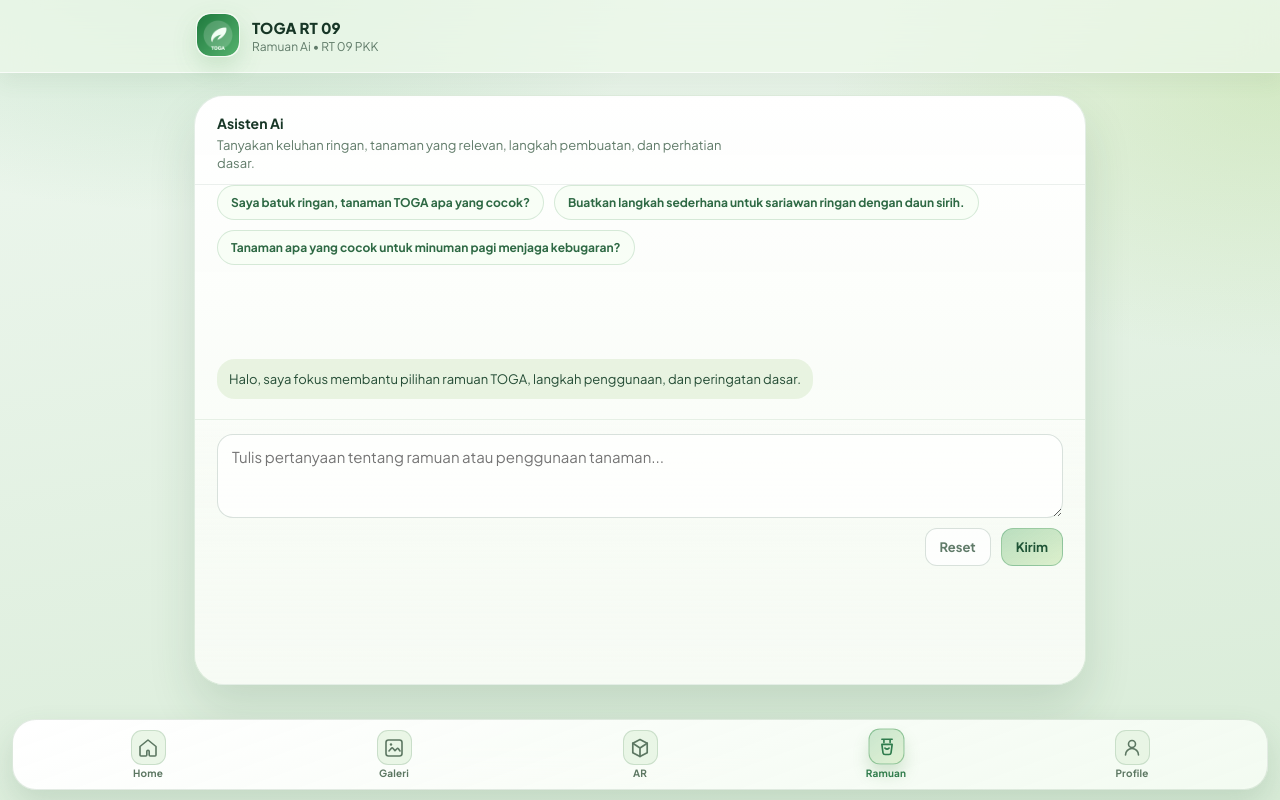
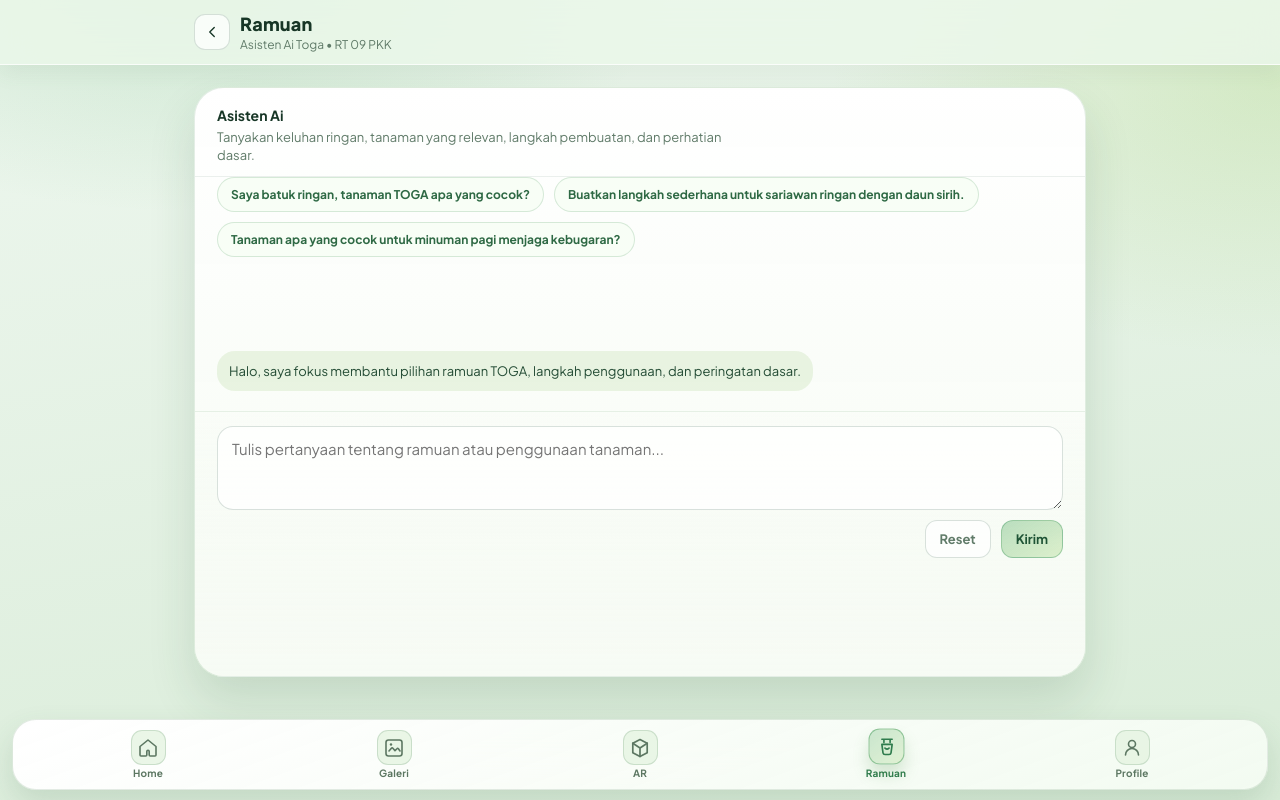
Before and after one commit to taqin98/toga-tanaman, a website: page ramuan.html in a window 1280 px wide. Drawn offline with Linux system fonts and the light colour scheme.

Commit message:
[changed] update header ramuan.html

```diff
--- a/ramuan.html
+++ b/ramuan.html
@@ -2,11 +2,17 @@
 <html lang="id">
   <head>
     <meta charset="utf-8" />
-  <meta name="viewport" content="width=device-width, initial-scale=1, viewport-fit=cover" />
-  <meta name="description" content="Kumpulan ramuan TOGA, tutorial sederhana, dan langkah penggunaan tanaman obat keluarga." />
+    <meta
+      name="viewport"
+      content="width=device-width, initial-scale=1, viewport-fit=cover"
+    />
+    <meta
+      name="description"
+      content="Kumpulan ramuan TOGA, tutorial sederhana, dan langkah penggunaan tanaman obat keluarga."
+    />
     <title>Ramuan TOGA RT 09</title>
     <meta name="theme-color" content="#1f7a3e" />
-  <meta name="mobile-web-app-capable" content="yes">
+    <meta name="mobile-web-app-capable" content="yes" />
     <meta name="apple-mobile-web-app-capable" content="yes" />
     <meta name="apple-mobile-web-app-status-bar-style" content="default" />
     <meta name="apple-mobile-web-app-title" content="TOGA" />
@@ -16,8 +22,20 @@
     <link rel="apple-touch-startup-image" href="assets/screenshots/install-mobile.png" />
     <link rel="preconnect" href="https://fonts.googleapis.com" />
     <link rel="preconnect" href="https://fonts.gstatic.com" crossorigin />
-  <link rel="preload" href="https://fonts.googleapis.com/css2?family=Plus+Jakarta+Sans:wght@400;500;700;800&display=swap" as="style" onload="this.onload=null;this.rel='stylesheet'" />
-  <noscript><link rel="stylesheet" href="https://fonts.googleapis.com/css2?family=Plus+Jakarta+Sans:wght@400;500;700;800&display=swap" /></noscript>
+    <link
+      rel="preload"
+      href="https://fonts.googleapis.com/css2?family=Plus+Jakarta+Sans:wght@400;500;700;800&display=swap"
+      as="style"
+      onload="
+        this.onload = null;
+        this.rel = 'stylesheet';
+      "
+    />
+    <noscript
+      ><link
+        rel="stylesheet"
+        href="https://fonts.googleapis.com/css2?family=Plus+Jakarta+Sans:wght@400;500;700;800&display=swap"
+    /></noscript>
     <script>
       (function () {
         var key = "toga:theme";
@@ -46,16 +64,73 @@
       }
     </style>
     <link rel="stylesheet" href="assets/style.css" />
+    <style>
+      .topbar {
+        position: sticky;
+        top: 0;
+        z-index: 20;
+        border-bottom: 1px solid rgba(255, 255, 255, 0.75);
+        background: rgba(235, 247, 233, 0.86);
+        backdrop-filter: blur(18px);
+        transition: background 0.26s ease, border-color 0.26s ease;
+      }
+      html[data-theme="dark"] .topbar {
+        border-bottom-color: rgba(166, 209, 181, 0.16);
+        background: rgba(12, 22, 16, 0.78);
+      }
+      .top-wrap {
+        max-width: 920px;
+        margin: 0 auto;
+        padding: 12px 14px;
+        display: flex;
+        align-items: center;
+        gap: 10px;
+      }
+      .back-btn {
+        width: 36px;
+        height: 36px;
+        border-radius: 11px;
+        border: 1px solid var(--line);
+        background: rgba(255, 255, 255, 0.72);
+        color: var(--text);
+        display: grid;
+        place-items: center;
+        text-decoration: none;
+      }
+      html[data-theme="dark"] .back-btn {
+        border-color: rgba(166, 209, 181, 0.3);
+        background: rgba(20, 34, 26, 0.92);
+        color: #d9efdf;
+      }
+      .title {
+        margin: 0;
+        font-size: 18px;
+        font-weight: 800;
+      }
+      .subtitle {
+        margin: 2px 0 0;
+        color: var(--muted);
+        font-size: 12px;
+      }
+    </style>
   </head>
   <body data-ai-chat-mode="page">
     <header class="topbar">
-    <div class="brand">
-      <div class="logo">
-        <img class="logo-mark" src="assets/icons/icon-192.png" alt="Logo TOGA" />
-      </div>
+      <div class="top-wrap">
+        <a class="back-btn" href="index.html" aria-label="Kembali ke Home">
+          <svg width="18" height="18" viewBox="0 0 24 24" fill="none">
+            <path
+              d="m15 6-6 6 6 6"
+              stroke="currentColor"
+              stroke-width="1.8"
+              stroke-linecap="round"
+              stroke-linejoin="round"
+            />
+          </svg>
+        </a>
         <div>
-        <div class="title">TOGA RT 09</div>
-        <div class="subtitle">Ramuan Ai • RT 09 PKK</div>
+          <h1 class="title">Ramuan</h1>
+          <p class="subtitle">Asisten Ai Toga • RT 09 PKK</p>
         </div>
       </div>
     </header>
@@ -70,7 +145,12 @@
           <a class="bottom-nav-link" href="index.html">
             <span class="bottom-nav-icon-wrap" aria-hidden="true">
               <svg class="bottom-nav-icon" viewBox="0 0 24 24" fill="none">
-              <path d="M4 10.5 12 4l8 6.5V19a1 1 0 0 1-1 1h-4.8a1 1 0 0 1-1-1v-3.5a1.2 1.2 0 0 0-2.4 0V19a1 1 0 0 1-1 1H5a1 1 0 0 1-1-1v-8.5Z" stroke="currentColor" stroke-width="1.6" stroke-linejoin="round"/>
+                <path
+                  d="M4 10.5 12 4l8 6.5V19a1 1 0 0 1-1 1h-4.8a1 1 0 0 1-1-1v-3.5a1.2 1.2 0 0 0-2.4 0V19a1 1 0 0 1-1 1H5a1 1 0 0 1-1-1v-8.5Z"
+                  stroke="currentColor"
+                  stroke-width="1.6"
+                  stroke-linejoin="round"
+                />
               </svg>
             </span>
             <span class="bottom-nav-label">Home</span>
@@ -80,9 +160,19 @@
           <a class="bottom-nav-link" href="gallery.html">
             <span class="bottom-nav-icon-wrap" aria-hidden="true">
               <svg class="bottom-nav-icon" viewBox="0 0 24 24" fill="none">
-              <path d="M4 6.5A2.5 2.5 0 0 1 6.5 4h11A2.5 2.5 0 0 1 20 6.5v11a2.5 2.5 0 0 1-2.5 2.5h-11A2.5 2.5 0 0 1 4 17.5v-11Z" stroke="currentColor" stroke-width="1.6"/>
-              <path d="m7 15 2.4-2.8a1 1 0 0 1 1.5-.03L13 14.7l1.9-2a1 1 0 0 1 1.5.02L18 15" stroke="currentColor" stroke-width="1.6" stroke-linecap="round" stroke-linejoin="round"/>
-              <circle cx="9" cy="8.5" r="1.2" fill="currentColor"/>
+                <path
+                  d="M4 6.5A2.5 2.5 0 0 1 6.5 4h11A2.5 2.5 0 0 1 20 6.5v11a2.5 2.5 0 0 1-2.5 2.5h-11A2.5 2.5 0 0 1 4 17.5v-11Z"
+                  stroke="currentColor"
+                  stroke-width="1.6"
+                />
+                <path
+                  d="m7 15 2.4-2.8a1 1 0 0 1 1.5-.03L13 14.7l1.9-2a1 1 0 0 1 1.5.02L18 15"
+                  stroke="currentColor"
+                  stroke-width="1.6"
+                  stroke-linecap="round"
+                  stroke-linejoin="round"
+                />
+                <circle cx="9" cy="8.5" r="1.2" fill="currentColor" />
               </svg>
             </span>
             <span class="bottom-nav-label">Galeri</span>
@@ -92,8 +182,19 @@
           <a class="bottom-nav-link" href="ar.html">
             <span class="bottom-nav-icon-wrap" aria-hidden="true">
               <svg class="bottom-nav-icon" viewBox="0 0 24 24" fill="none">
-              <path d="M12 3.5 4.8 7.2v9.6L12 20.5l7.2-3.7V7.2L12 3.5Z" stroke="currentColor" stroke-width="1.7" stroke-linejoin="round"/>
-              <path d="M12 20.5V12M19.2 7.2 12 12 4.8 7.2" stroke="currentColor" stroke-width="1.7" stroke-linecap="round" stroke-linejoin="round"/>
+                <path
+                  d="M12 3.5 4.8 7.2v9.6L12 20.5l7.2-3.7V7.2L12 3.5Z"
+                  stroke="currentColor"
+                  stroke-width="1.7"
+                  stroke-linejoin="round"
+                />
+                <path
+                  d="M12 20.5V12M19.2 7.2 12 12 4.8 7.2"
+                  stroke="currentColor"
+                  stroke-width="1.7"
+                  stroke-linecap="round"
+                  stroke-linejoin="round"
+                />
               </svg>
             </span>
             <span class="bottom-nav-label">AR</span>
@@ -103,8 +204,19 @@
           <a class="bottom-nav-link is-active" href="ramuan.html" aria-current="page">
             <span class="bottom-nav-icon-wrap" aria-hidden="true">
               <svg class="bottom-nav-icon" viewBox="0 0 24 24" fill="none">
-              <path d="M7 4.5h10M9 4.5v3m6-3v3M7 9.5h10l-1.1 8.1a2 2 0 0 1-2 1.7h-3.8a2 2 0 0 1-2-1.7L7 9.5Z" stroke="currentColor" stroke-width="1.6" stroke-linecap="round" stroke-linejoin="round"/>
-              <path d="M10 13c.8.7 1.5 1 2 1s1.2-.3 2-1" stroke="currentColor" stroke-width="1.6" stroke-linecap="round"/>
+                <path
+                  d="M7 4.5h10M9 4.5v3m6-3v3M7 9.5h10l-1.1 8.1a2 2 0 0 1-2 1.7h-3.8a2 2 0 0 1-2-1.7L7 9.5Z"
+                  stroke="currentColor"
+                  stroke-width="1.6"
+                  stroke-linecap="round"
+                  stroke-linejoin="round"
+                />
+                <path
+                  d="M10 13c.8.7 1.5 1 2 1s1.2-.3 2-1"
+                  stroke="currentColor"
+                  stroke-width="1.6"
+                  stroke-linecap="round"
+                />
               </svg>
             </span>
             <span class="bottom-nav-label">Ramuan</span>
@@ -114,8 +226,13 @@
           <a class="bottom-nav-link" href="profile.html">
             <span class="bottom-nav-icon-wrap" aria-hidden="true">
               <svg class="bottom-nav-icon" viewBox="0 0 24 24" fill="none">
-              <circle cx="12" cy="8" r="3.5" stroke="currentColor" stroke-width="1.6"/>
-              <path d="M5.5 19a6.5 6.5 0 0 1 13 0" stroke="currentColor" stroke-width="1.6" stroke-linecap="round"/>
+                <circle cx="12" cy="8" r="3.5" stroke="currentColor" stroke-width="1.6" />
+                <path
+                  d="M5.5 19a6.5 6.5 0 0 1 13 0"
+                  stroke="currentColor"
+                  stroke-width="1.6"
+                  stroke-linecap="round"
+                />
               </svg>
             </span>
             <span class="bottom-nav-label">Profile</span>
@@ -125,10 +242,19 @@
     </nav>
 
     <aside id="installBanner" class="install-banner hidden" aria-live="polite">
-    <p class="install-text">Pasang aplikasi TOGA di layar utama untuk akses lebih cepat.</p>
+      <p class="install-text">
+        Pasang aplikasi TOGA di layar utama untuk akses lebih cepat.
+      </p>
       <div class="install-actions">
         <button id="installBtn" class="btn" type="button">Tambah ke Home Screen</button>
-      <button id="dismissInstallBtn" class="btn btn-ghost" type="button" aria-label="Tutup banner instalasi">Nanti</button>
+        <button
+          id="dismissInstallBtn"
+          class="btn btn-ghost"
+          type="button"
+          aria-label="Tutup banner instalasi"
+        >
+          Nanti
+        </button>
       </div>
     </aside>
 
```
Lines whose indentation alone changed are shown as unchanged.
